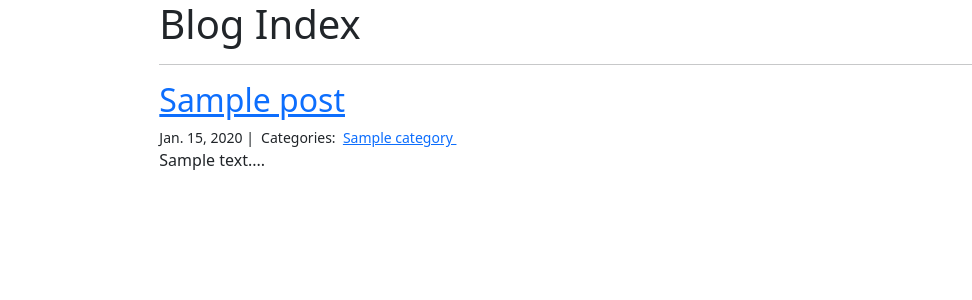
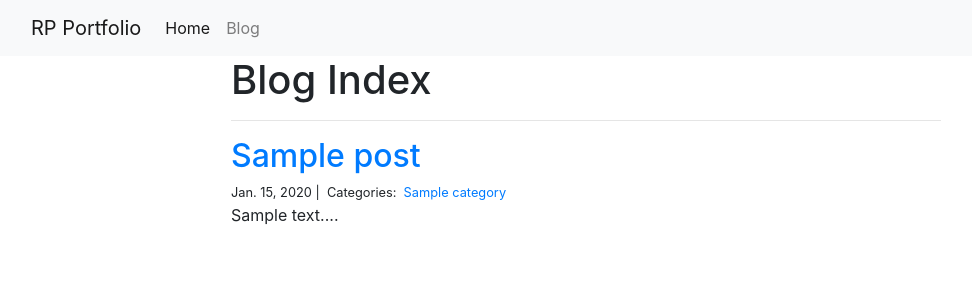
Before and after one commit to d2202/django-cards-blog, a Django app: page /blog/ in a window 1280 px wide. Shown: the top 300 px of the page, without its empty margins (54-1026 px from the left). Run offline with Django 3.2, Linux system fonts and the light colour scheme; tables that the repository leaves empty hold one stand-in row (Sample ...); some libraries are stand-ins or nearby versions.

Commit message:
updated base.html, now its more pretty

```diff
--- a/personal_portfolio/templates/base.html
+++ b/personal_portfolio/templates/base.html
@@ -1,3 +1,30 @@
-<link href="https://cdn.jsdelivr.net/npm/bootstrap@5.0.0-beta3/dist/css/bootstrap.min.css" rel="stylesheet" integrity="sha384-eOJMYsd53ii+scO/bJGFsiCZc+5NDVN2yr8+0RDqr0Ql0h+rP48ckxlpbzKgwra6" crossorigin="anonymous">
-{% block page_content %}
-{% endblock %}
+<link rel="stylesheet" href="https://stackpath.bootstrapcdn.com/bootstrap/4.1.3/css/bootstrap.min.css" integrity="sha384-MCw98/SFnGE8fJT3GXwEOngsV7Zt27NXFoaoApmYm81iuXoPkFOJwJ8ERdknLPMO" crossorigin="anonymous">
+
+<nav class="navbar navbar-expand-lg navbar-light bg-light">
+    <div class="container">
+        <a class="navbar-brand" href="{% url 'project_index' %}">RP Portfolio</a>
+        <button class="navbar-toggler" type="button" data-toggle="collapse" data-target="#navbarSupportedContent" aria-controls="navbarSupportedContent" aria-expanded="false" aria-label="Toggle navigation">
+          <span class="navbar-toggler-icon"></span>
+        </button>
+
+        <div class="collapse navbar-collapse" id="navbarSupportedContent">
+          <ul class="navbar-nav mr-auto">
+            <li class="nav-item active">
+              <a class="nav-link" href="{% url 'project_index' %}">Home</a>
+            </li>
+            <li class="nav-item">
+              <a class="nav-link" href="{% url 'blog_index' %}">Blog</a>
+            </li>
+          </ul>
+        </div>
+    </div>
+
+</nav>
+
+<div class="container">
+    {% block page_content %}{% endblock %}
+</div>
+
+<script src="https://code.jquery.com/jquery-3.3.1.slim.min.js" integrity="sha384-q8i/X+965DzO0rT7abK41JStQIAqVgRVzpbzo5smXKp4YfRvH+8abtTE1Pi6jizo" crossorigin="anonymous"></script>
+<script src="https://cdnjs.cloudflare.com/ajax/libs/popper.js/1.14.3/umd/popper.min.js" integrity="sha384-ZMP7rVo3mIykV+2+9J3UJ46jBk0WLaUAdn689aCwoqbBJiSnjAK/l8WvCWPIPm49" crossorigin="anonymous"></script>
+<script src="https://stackpath.bootstrapcdn.com/bootstrap/4.1.3/js/bootstrap.min.js" integrity="sha384-ChfqqxuZUCnJSK3+MXmPNIyE6ZbWh2IMqE241rYiqJxyMiZ6OW/JmZQ5stwEULTy" crossorigin="anonymous"></script>
```
